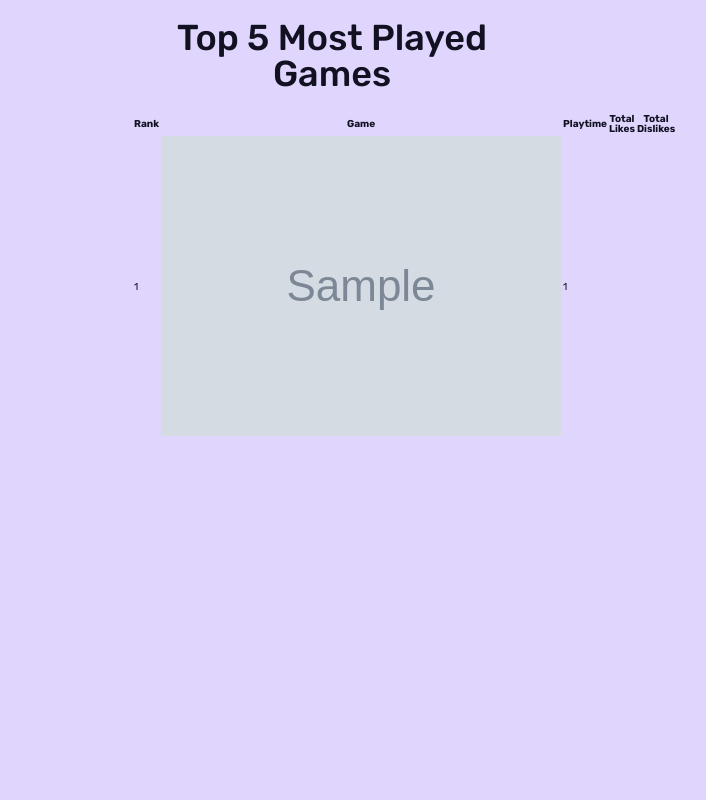
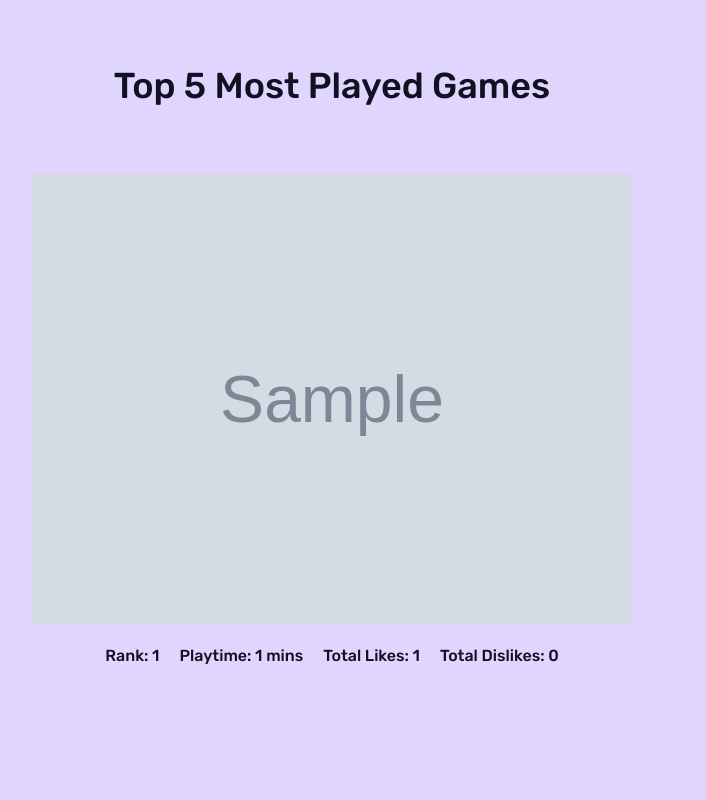
Before and after one commit to RyanSeidel/W15DOM, a Flask app: page /leaderboard in a window 1280 px wide. Shown: the part 96-896 px from the top of the page, without its empty margins (308-1014 px from the left). Before the commit the page ends 532 px from the top, so only its background shows below. Run offline with Flask 3, Linux system fonts and the light colour scheme; a user stored in the database is signed in; tables that the repository leaves empty hold one stand-in row (values such as "Sample post"); grey boxes marked "Sample" are stand-in pictures; parts of the project's set-up code (start-up, migrations or seed data) failed here and were passed over; some libraries are stand-ins or nearby versions.

Commit message:
leaderboard
updated the leaderboard page

```diff
--- a/website/static/css/style.css
+++ b/website/static/css/style.css
@@ -404,46 +404,51 @@
 /**************************/
 /* Leaderboard Page was generated with the assistance of chatgpt */
 /**************************/
-.leaderboard {
-  margin: 0 auto;
-  width: 400px;
+.leaderboard-title {
+  padding: 4.8rem;
+  text-align: center;
 }
 
-.leaderboard h2 {
-  font-size: 24px;
-  text-align: center;
-  font-size: xxx-large;
+.game-container {
+    display: flex;
+    flex-direction: column;
+    align-items: center;
+    gap: 10px;
   }
 
-.leaderboard ol {
-  list-style-type: none;
-  margin: 0;
-  padding: 0;
+.game-info {
+    display: flex;
+    flex-direction: row;
+    align-items: center;
+    font-size: 1.6rem;
+    gap: 2rem;
+    font-weight: 500;
+    padding-bottom: 4rem;
   }
 
-.leaderboard li {
-  border-bottom: 1px solid #ddd;
-  padding: 10px;
+  .game-image {
+    width: 60rem;
+    height: auto;
+    transition: transform 0.3s ease;
   }
 
-.leaderboard li:last-child {
-  border-bottom: none;
+  .game-image-wrapper {
+    padding: .2rem;
+    overflow: hidden;
+    transition: transform 0.3s ease;
   }
 
-.leaderboard .name {
-  display: inline-block;
-  font-weight: bold;
-  margin-right: 20px;
-  font-size: xx-large;
+  .game-image-wrapper:hover {
+    transform: scale(1.1);
   }
 
-.leaderboard .score {
-  display: inline-block;
-  float: right;
-  font-weight: bold;
-  font-size: xx-large;
+  .game-image-wrapper:hover .game-image {
+    transform: scale(1);
   }
 
+  .game-container:last-child {
+    margin-bottom: 9.6rem; /* Adjust the value according to your preference */
+  }
 /**************************/
 /* Help Page with the assistance of chatgpt*/
 /**************************/
--- a/website/templates/leaderboard.html
+++ b/website/templates/leaderboard.html
@@ -1,5 +1,8 @@
-{% extends 'base.html' %} {% block title %}Leaderboard{% endblock %} {% block
-  content %}
+{% extends 'base.html' %}
+
+{% block title %}Leaderboard{% endblock %}
+
+{% block content %}
 <header class="header">
   <div class="logo-container">
     <a href="#">
@@ -23,25 +26,12 @@
   </nav>
 </header>
 
-  <main class="leaderboard">
+<main>
   <h1 class="leaderboard-title">Top 5 Most Played Games</h1>
-
-    <table class="leaderboard-table">
-      <thead>
-        <tr>
-          <th>Rank</th>
-          <th>Game</th>
-          <th>Playtime</th>
-          <th>Total Likes</th>
-          <th>Total Dislikes</th>
-        </tr>
-      </thead>
-      <tbody>
+  <div class="leaderboard-games">
     {% for game in games %}
-        <tr>
-          <td>{{ loop.index }}</td>
-          <td class="game-info">
-            <div class="game-image-container">
+    <div class="game-container">
+      <div class="game-image-wrapper">
       <img
         src="{{ game.image_url }}"
         alt="{{ game.name }} image"
@@ -49,14 +39,15 @@
       />
     </div>
       <div class="game-name">{{ game.game_name }}</div>
-          </td>
-          <td>{{ game.total_playtime }}</td>
-          <td>{{ game.total_likes }}</td>
-          <td>{{ game.total_dislikes }}</td>
-        </tr>
+
+      <div class="game-info">
+        <div>Rank: {{ loop.index }}</div>
+        <div>Playtime: {{ game.total_playtime }} mins</div>
+        <div>Total Likes: {{ game.total_likes }}</div>
+        <div>Total Dislikes: {{ game.total_dislikes }}</div>
+      </div>
+    </div>
     {% endfor %}
-      </tbody>
-    </table>
+  </div>
 </main>
-
 {% endblock %}
--- a/website/views.py
+++ b/website/views.py
@@ -224,9 +224,10 @@
 @views.route('/leaderboard')
 @login_required
 def leaderboard():
-    games = (db.session.query(Game.name, Game.image_url, func.sum(UserGame.playtime).label('total_playtime'))
+    games = (db.session.query(Game.name, Game.image_url, func.sum(UserGame.playtime).label('total_playtime'),
+                          func.sum(case((Game.recommend == True, 1), else_=0)).label('total_likes'),
+                          func.sum(case((Game.recommend == False, 1), else_=0)).label('total_dislikes'))
              .join(Game.user_games)
-             .filter(UserGame.user_id == current_user.id)
              .filter(UserGame.playtime != None)
              .group_by(Game.id)
              .order_by(desc('total_playtime'))
@@ -234,7 +235,8 @@
              .all())
 
 
-    return render_template('leaderboard.html', games=games, current_user=current_user)
+    return render_template('leaderboard.html', games=games)
+
 
 @views.route('/import_games', methods=['POST'])
 @login_required
```
Lines whose indentation alone changed are shown as unchanged.
